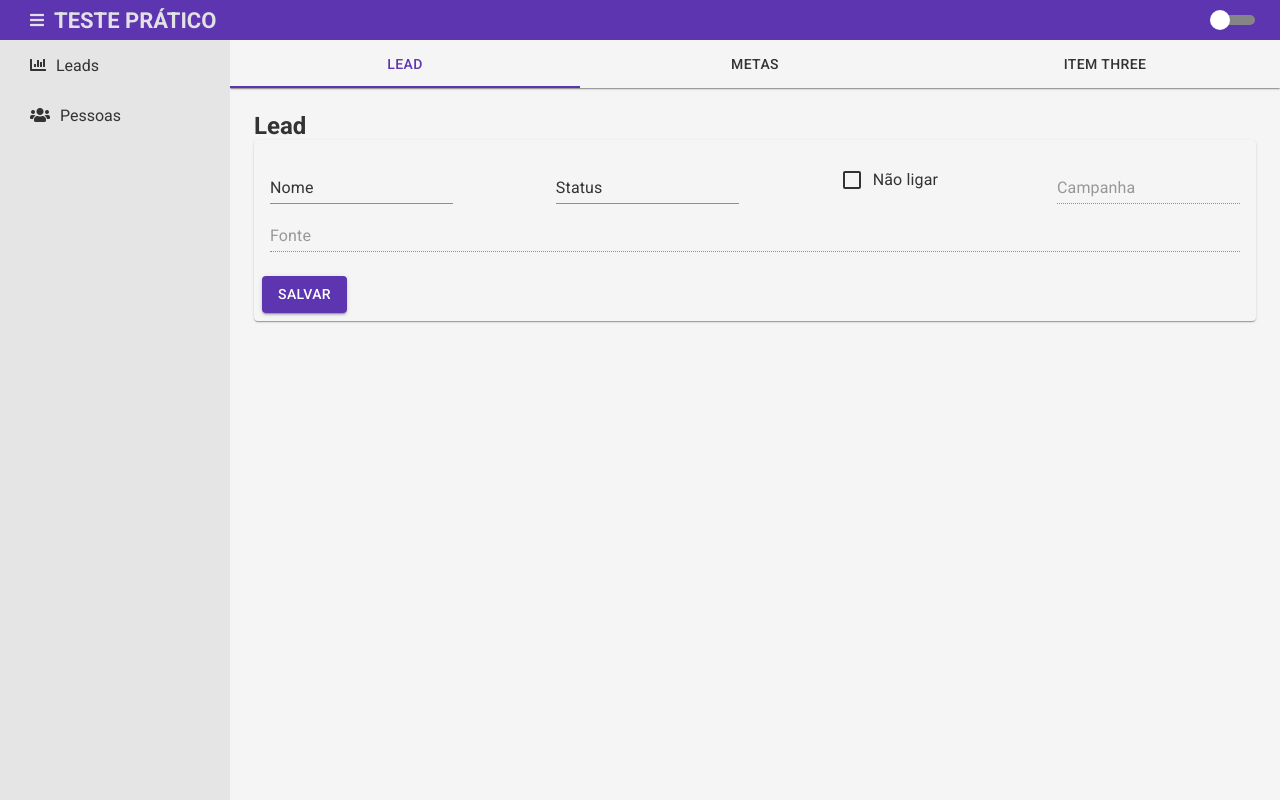
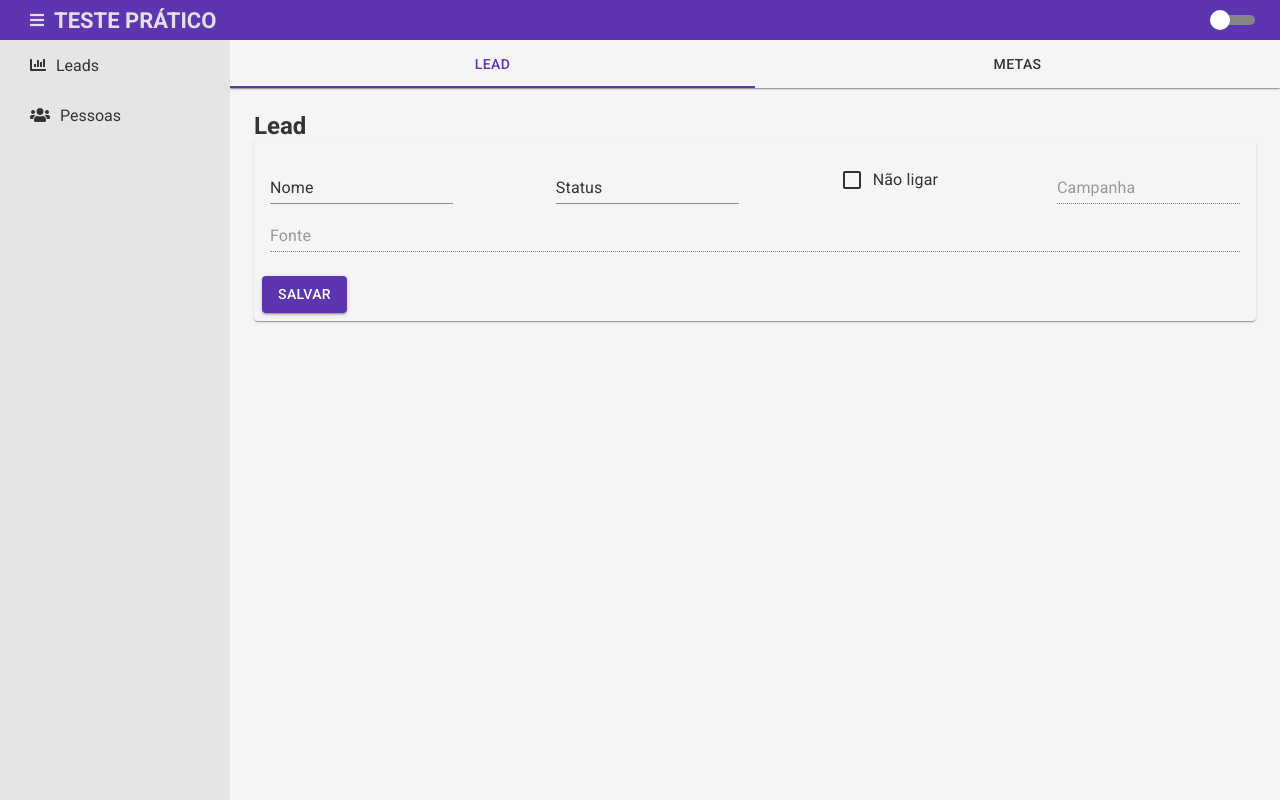
Before and after one commit to steferson-augusto/leads, a React (Create React App) app: page /leads/1 in a window 1280 px wide. Built offline with nearby package versions, Linux system fonts and the light colour scheme; no server answers.

Commit message:
fix: remove tab não usada

```diff
--- a/src/pages/Lead/index.tsx
+++ b/src/pages/Lead/index.tsx
@@ -83,7 +83,6 @@ const Lead: React.FC = () => {
         >
           <Tab label="Lead" />
           <Tab label="Metas" />
-          <Tab label="Item Three" />
         </Tabs>
       </Paper>
       <Container>
```
